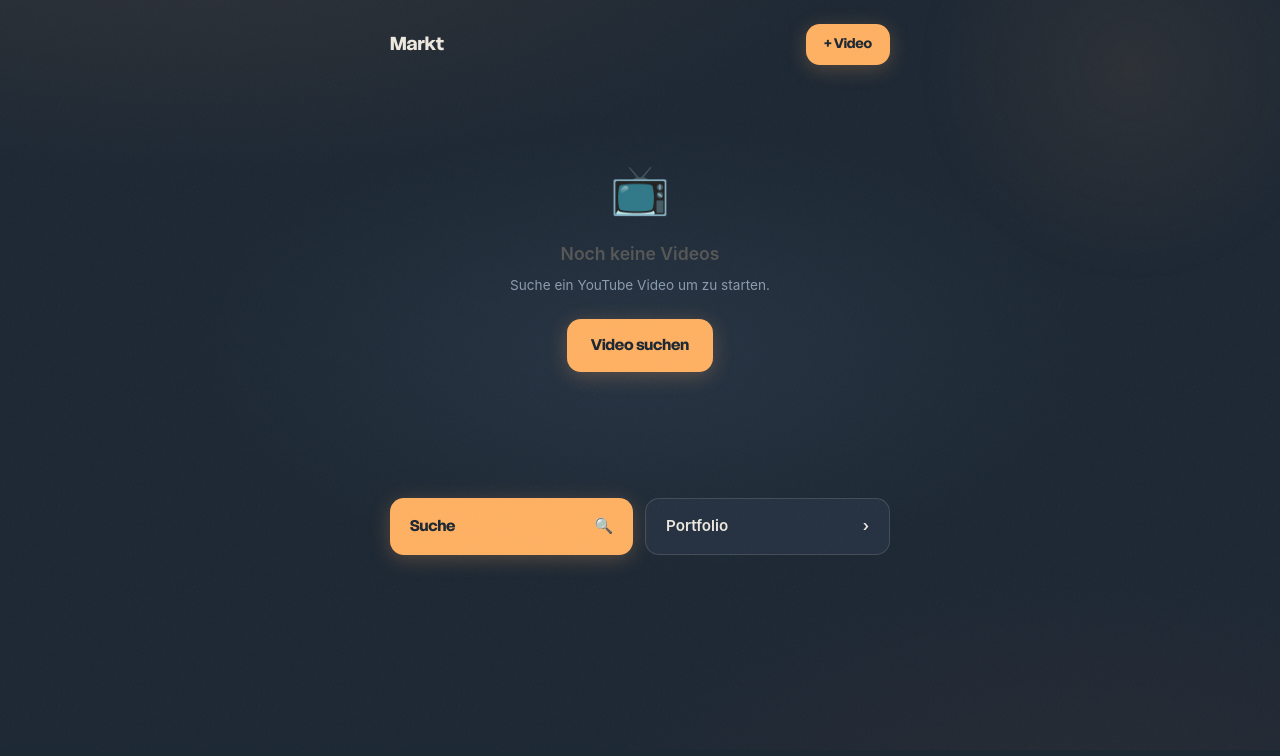
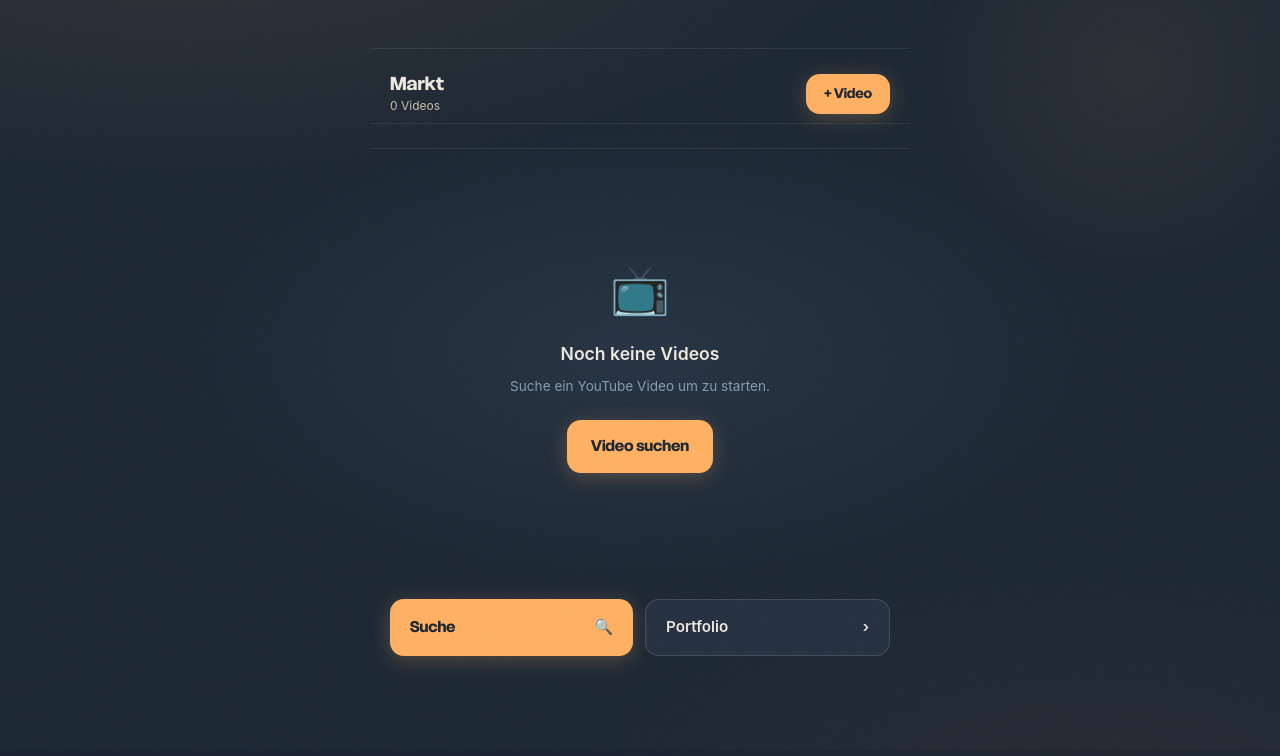
Before and after one commit to NoahHubHub/content-market, a FastAPI app: template templates/index.html in a window 1280 px wide. Shown: the part 50-806 px from the top of the page. Before the commit the page ends 618 px from the top, so only its background shows below. Run offline with FastAPI, Linux system fonts and the light colour scheme; the template is opened without the code that fills it, so the values that code supplies are empty.

Commit message:
feat: Palladian Redesign Index + Risk-Tags Fix + mehr Struktur
Palladian/Oatmeal Palette durchgezogen:
- Alle #0a0a0a/#111/#1a1a1a → rgba(238,233,223,.07-.12) Glasscards
- Alle #555 Muted-Texte → #C9C1B1 (Oatmeal)
- Alle #fff Texte → #EEE9DF (Palladian)
- Grün #30d158 → #4CAF82, Rot #ff453a → #E07055
- Sort-Pills mit Palladian-Active-State
- Stats-Bar mit Delight-Font + Palladian-Border
- Section-Divider zwischen Markt-Bereichen
- Video-Count Subtitle im Markt-Header

Risk-Tags fix (pricing.py):
- War: fast alles "Extreme" weil n<3 threshold zu niedrig
- Jetzt: Fallback auf absolute Velocity wenn kein Channel-Kontext
  (High Velocity → Low Risk, Low Velocity → Extreme Risk)
- Thresholds: vol>2.5=Extreme, vol>1.0=High, vol>0.4=Medium, sonst Low

Co-Authored-By: Claude Sonnet 4.6 <noreply@anthropic.com>

```diff
--- a/templates/index.html
+++ b/templates/index.html
@@ -126,8 +126,8 @@
     <img src="{{ hot_take_video.thumbnail_url }}" style="width:56px;height:56px;border-radius:10px;object-fit:cover;flex-shrink:0;" />
     {% endif %}
     <div>
-      <div style="font-size:.85rem;font-weight:600;color:#fff;">{{ hot_take_video.title[:45] }}{% if hot_take_video.title|length > 45 %}…{% endif %}</div>
-      <div style="font-size:.75rem;color:#555;">{{ hot_take_video.channel_name }}</div>
+      <div style="font-size:.85rem;font-weight:600;color:#EEE9DF;">{{ hot_take_video.title[:45] }}{% if hot_take_video.title|length > 45 %}…{% endif %}</div>
+      <div style="font-size:.75rem;color:#C9C1B1;">{{ hot_take_video.channel_name }}</div>
     </div>
   </a>
 
@@ -204,30 +204,34 @@
 
 <!-- User stats bar -->
 {% if user and user.holdings_count > 0 %}
-<div style="display:flex;gap:16px;padding:12px 16px;background:#0a0a0a;border-radius:14px;
-            margin-bottom:20px;flex-wrap:wrap;">
-  <div>
-    <div style="font-size:.65rem;color:#555;margin-bottom:1px;">CASH</div>
-    <div style="font-size:.9rem;font-weight:700;">${{ "%.0f"|format(user.balance) }}</div>
+<div style="display:flex;gap:0;background:rgba(238,233,223,.07);border:1px solid rgba(238,233,223,.13);
+            border-radius:14px;margin-bottom:20px;overflow:hidden;">
+  <div style="flex:1;padding:12px 14px;">
+    <div style="font-size:.62rem;color:#C9C1B1;letter-spacing:.05em;text-transform:uppercase;margin-bottom:3px;">Cash</div>
+    <div style="font-size:.95rem;font-weight:700;font-family:'Delight',sans-serif;">${{ "%.0f"|format(user.balance) }}</div>
   </div>
-  <div style="width:1px;background:#111;flex-shrink:0;"></div>
-  <div>
-    <div style="font-size:.65rem;color:#555;margin-bottom:1px;">POSITIONEN</div>
-    <div style="font-size:.9rem;font-weight:700;">{{ user.holdings_count }}</div>
+  <div style="width:1px;background:rgba(238,233,223,.1);flex-shrink:0;"></div>
+  <div style="flex:1;padding:12px 14px;">
+    <div style="font-size:.62rem;color:#C9C1B1;letter-spacing:.05em;text-transform:uppercase;margin-bottom:3px;">Positionen</div>
+    <div style="font-size:.95rem;font-weight:700;font-family:'Delight',sans-serif;">{{ user.holdings_count }}</div>
   </div>
-  <div style="width:1px;background:#111;flex-shrink:0;"></div>
-  <div>
-    <div style="font-size:.65rem;color:#555;margin-bottom:1px;">INVESTIERT</div>
-    <div style="font-size:.9rem;font-weight:700;">${{ "%.0f"|format(user.cost_basis) }}</div>
+  <div style="width:1px;background:rgba(238,233,223,.1);flex-shrink:0;"></div>
+  <div style="flex:1;padding:12px 14px;">
+    <div style="font-size:.62rem;color:#C9C1B1;letter-spacing:.05em;text-transform:uppercase;margin-bottom:3px;">Investiert</div>
+    <div style="font-size:.95rem;font-weight:700;font-family:'Delight',sans-serif;">${{ "%.0f"|format(user.cost_basis) }}</div>
   </div>
-  <div style="margin-left:auto;">
-    <a href="/portfolio" style="font-size:.78rem;color:#555;font-weight:600;">Portfolio ›</a>
-  </div>
+  <a href="/portfolio" style="display:flex;align-items:center;padding:12px 14px;color:#FFB162;font-size:.9rem;font-weight:700;text-decoration:none;border-left:1px solid rgba(238,233,223,.1);">›</a>
 </div>
 {% endif %}
 
+<!-- Section divider -->
+<div style="height:1px;background:rgba(238,233,223,.08);margin:24px -20px 24px;"></div>
+
 <div class="tr-section" style="margin-top:0;">
-  <h2>Markt</h2>
+  <div>
+    <h2 style="margin-bottom:2px;">Markt</h2>
+    <div style="font-size:.75rem;color:#C9C1B1;">{{ video_data | length if video_data else 0 }} Videos</div>
+  </div>
   <a href="/search" class="tr-btn-primary" style="padding:10px 18px;font-size:.85rem;">+ Video</a>
 </div>
 
@@ -240,15 +244,15 @@
     {% set v = item.video %}
     {% set info = item.info %}
     <a href="/video/{{ v.youtube_id }}"
-       style="flex-shrink:0;width:140px;background:#0a0a0a;border-radius:14px;padding:12px;
+       style="flex-shrink:0;width:140px;background:rgba(238,233,223,.07);border:1px solid rgba(238,233,223,.11);border-radius:14px;padding:12px;
               text-decoration:none;display:block;position:relative;
               animation:slide-up .4s cubic-bezier(.22,1,.36,1) {{ loop.index0 * 0.06 }}s both;
               transition:transform .18s,box-shadow .18s;"
-       onmouseover="this.style.transform='translateY(-3px)';this.style.boxShadow='0 10px 30px rgba(0,0,0,.7)'"
+       onmouseover="this.style.transform='translateY(-3px)';this.style.boxShadow='0 10px 30px rgba(0,0,0,.5),0 0 0 1px rgba(238,233,223,.2)'"
        onmouseout="this.style.transform='';this.style.boxShadow=''">
       {% if v.youtube_id in portfolio_ids %}
       <div style="position:absolute;top:8px;right:8px;width:8px;height:8px;
-                  border-radius:50%;background:#30d158;border:2px solid #0a0a0a;"></div>
+                  border-radius:50%;background:#30d158;border:2px solid rgba(238,233,223,.1);"></div>
       {% endif %}
       {% if v.thumbnail_url %}
       <img src="{{ v.thumbnail_url }}"
@@ -269,6 +273,9 @@
 </div>
 {% endif %}
 
+<!-- section divider -->
+<div style="height:1px;background:rgba(238,233,223,.08);margin:4px -20px 24px;"></div>
+
 <!-- Daily Drop -->
 {% if daily_drops %}
 <div style="margin-bottom:28px;">
@@ -346,6 +353,9 @@
   {% endfor %}
 </div>
 {% endif %}
+
+<!-- section divider -->
+<div style="height:1px;background:rgba(238,233,223,.08);margin:4px -20px 24px;"></div>
 
 <!-- Watchlist section -->
 {% if watchlist_data %}
@@ -435,9 +445,9 @@
 </div>
 
 {% else %}
-<div style="text-align:center;padding:80px 0;color:#333;">
+<div style="text-align:center;padding:80px 0;">
   <div style="font-size:3rem;margin-bottom:16px;">📺</div>
-  <div style="font-size:1.1rem;font-weight:600;color:#555;margin-bottom:8px;">Noch keine Videos</div>
+  <div style="font-size:1.1rem;font-weight:600;color:#EEE9DF;margin-bottom:8px;">Noch keine Videos</div>
   <div class="tr-sub" style="margin-bottom:24px;">Suche ein YouTube Video um zu starten.</div>
   <a href="/search" class="tr-btn-primary">Video suchen</a>
 </div>
```
Also changed, not shown: other parts of templates/index.html (+29 -29 lines), pricing.py (+14 -6 lines).
